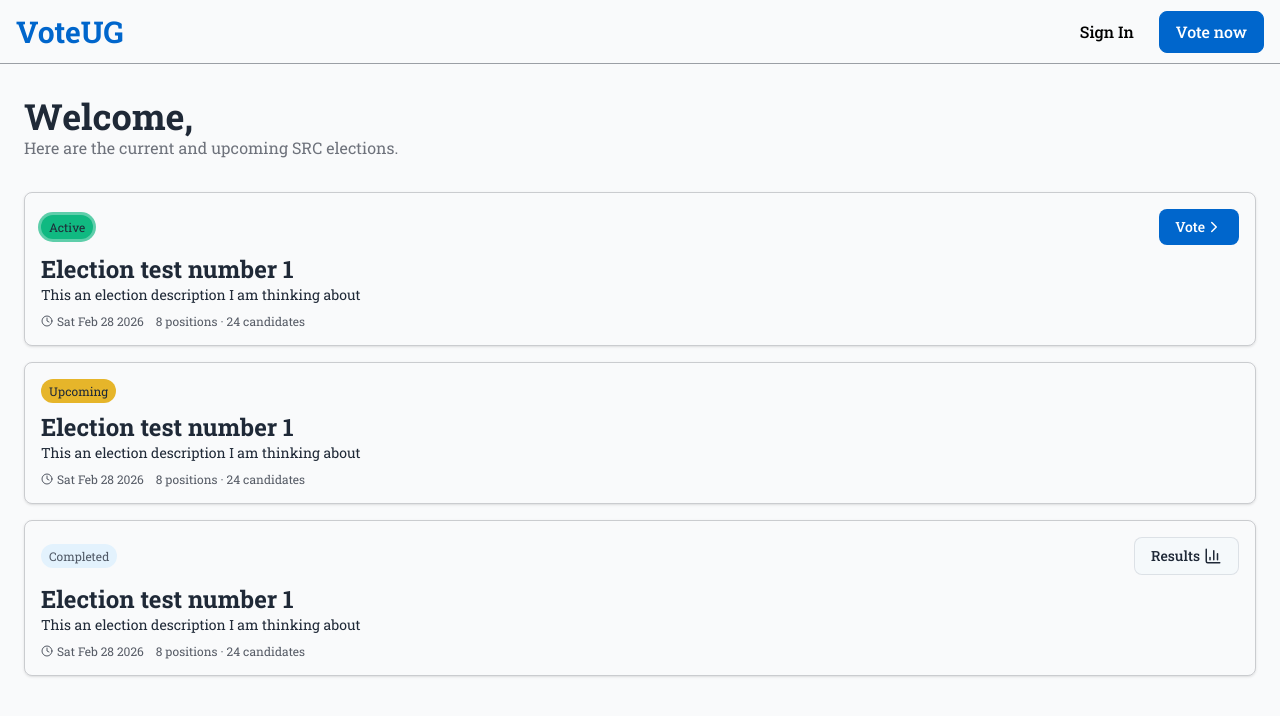
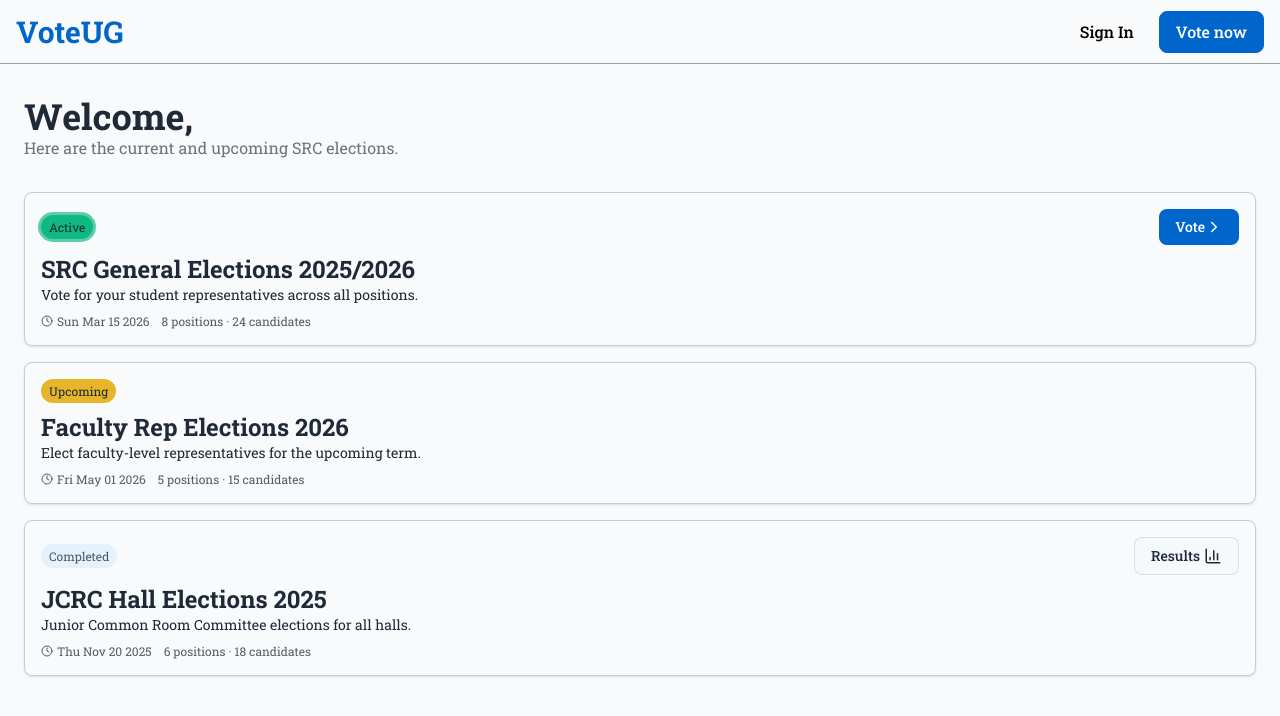
Before and after one commit to Gyibio/group-25-e-voting-system, a Next.js app: page /dashboard in a window 1280 px wide. Shown: the top 716 px of the page. Built offline with nearby package versions, Linux system fonts and the light colour scheme.

Commit message:
Refactor elections data structure and update Completed component styling for consistency

```diff
--- a/app/dashboard/page.tsx
+++ b/app/dashboard/page.tsx
@@ -2,6 +2,33 @@ import ElectionCard from "@/components/dashboard/ElectionCard";
 import Greeting from "@/components/dashboard/Greeting";
 import Header from "@/components/general/Header";
 import React from "react";
+
+const elections = [
+  {
+    status: "active" as const,
+    title: "SRC General Elections 2025/2026",
+    description: "Vote for your student representatives across all positions.",
+    endingDate: new Date("2026-03-15"),
+    positions: 8,
+    candidates: 24,
+  },
+  {
+    status: "upcoming" as const,
+    title: "Faculty Rep Elections 2026",
+    description: "Elect faculty-level representatives for the upcoming term.",
+    endingDate: new Date("2026-05-01"),
+    positions: 5,
+    candidates: 15,
+  },
+  {
+    status: "completed" as const,
+    title: "JCRC Hall Elections 2025",
+    description: "Junior Common Room Committee elections for all halls.",
+    endingDate: new Date("2025-11-20"),
+    positions: 6,
+    candidates: 18,
+  },
+];
 
 const page = () => {
   return (
@@ -10,30 +37,9 @@ const page = () => {
       <div className="py-8 px-6">
         <Greeting />
         <div className="space-y-4 pt-8">
-          <ElectionCard
-            status="active"
-            title="Election test number 1"
-            description="This an election description I am thinking about"
-            endingDate={new Date(Date.now())}
-            positions={8}
-            candidates={24}
-          />
-          <ElectionCard
-            status="upcoming"
-            title="Election test number 1"
-            description="This an election description I am thinking about"
-            endingDate={new Date(Date.now())}
-            positions={8}
-            candidates={24}
-          />
-          <ElectionCard
-            status="completed"
-            title="Election test number 1"
-            description="This an election description I am thinking about"
-            endingDate={new Date(Date.now())}
-            positions={8}
-            candidates={24}
-          />
+          {elections.map((e) => (
+            <ElectionCard key={e.title} {...e} />
+          ))}
         </div>
       </div>
     </div>
--- a/components/vote/Completed.tsx
+++ b/components/vote/Completed.tsx
@@ -4,7 +4,7 @@ import React from "react";
 
 const Completed = () => {
   return (
-    <div className="flex flex-col gap-6 h-full w-full bg-amber-200 justify-center items-center">
+    <div className="flex flex-col gap-6 h-full w-full justify-center items-center">
       <div className="text-success bg-success-light rounded-full p-3">
         <Check size={46} />
       </div>
```
